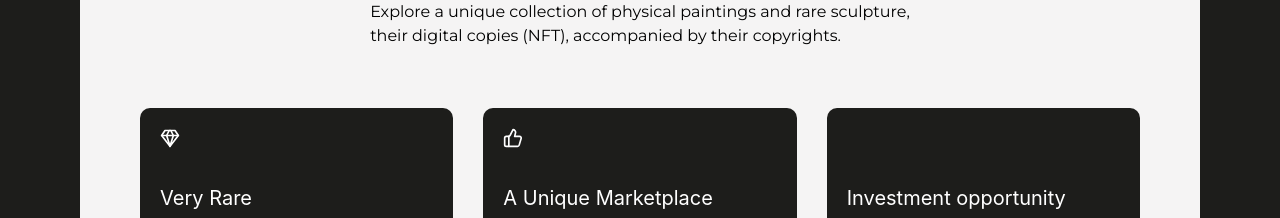
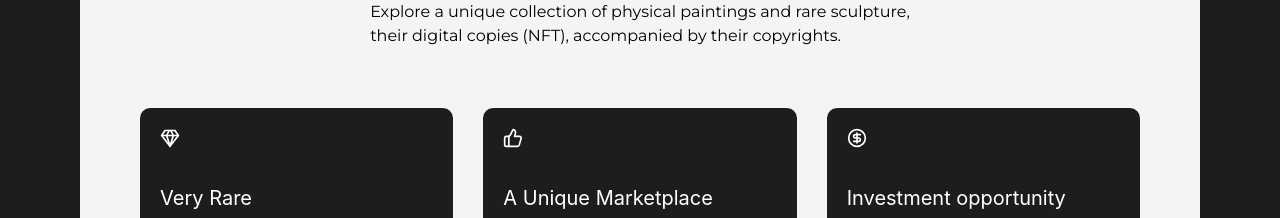
Before and after one commit to InRealArt/iaweb3_angers2024, a Next.js app: page / in a window 1280 px wide. Shown: the part 2000-2218 px from the top of the page. Built offline with nearby package versions, Linux system fonts and the light colour scheme; no server answers; a web font is replaced by a local one.

Commit message:
little fix

```diff
--- a/src/components/WhyChooseUs/WhyChooseUs.tsx
+++ b/src/components/WhyChooseUs/WhyChooseUs.tsx
@@ -41,7 +41,7 @@ const WhyChooseUs = () => {
         </div>
         <div className={styles.card}>
           <div className={styles.imageContainer}>
-            <CircleDollarSign size={20} color="" />
+            <CircleDollarSign size={20} color="white" />
           </div>
           <div className={styles.cardTitle}>{parse(i18n[language].whyChooseUS.cardTitle3)}</div>
           <div className={styles.cardText}>
```
